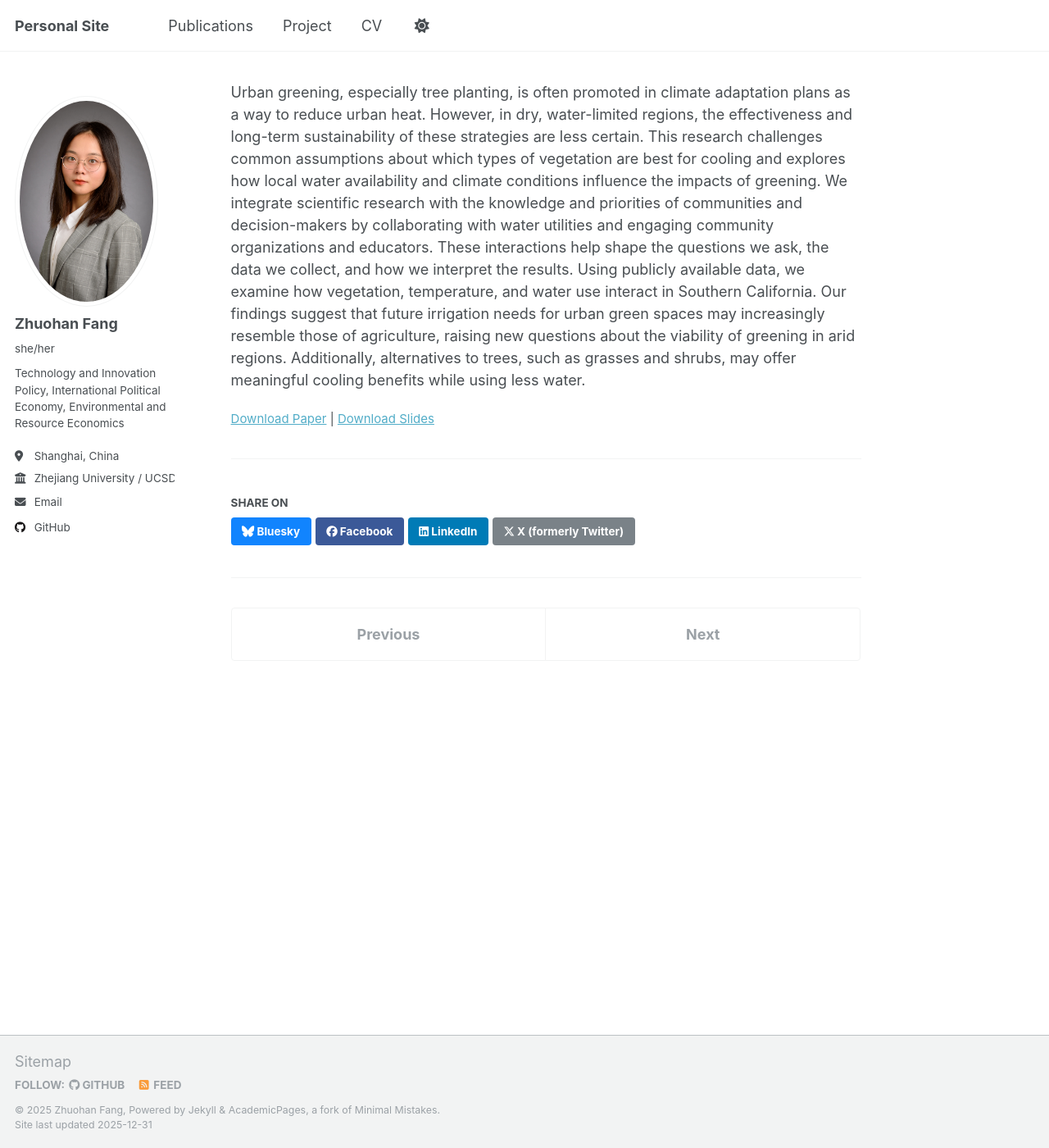
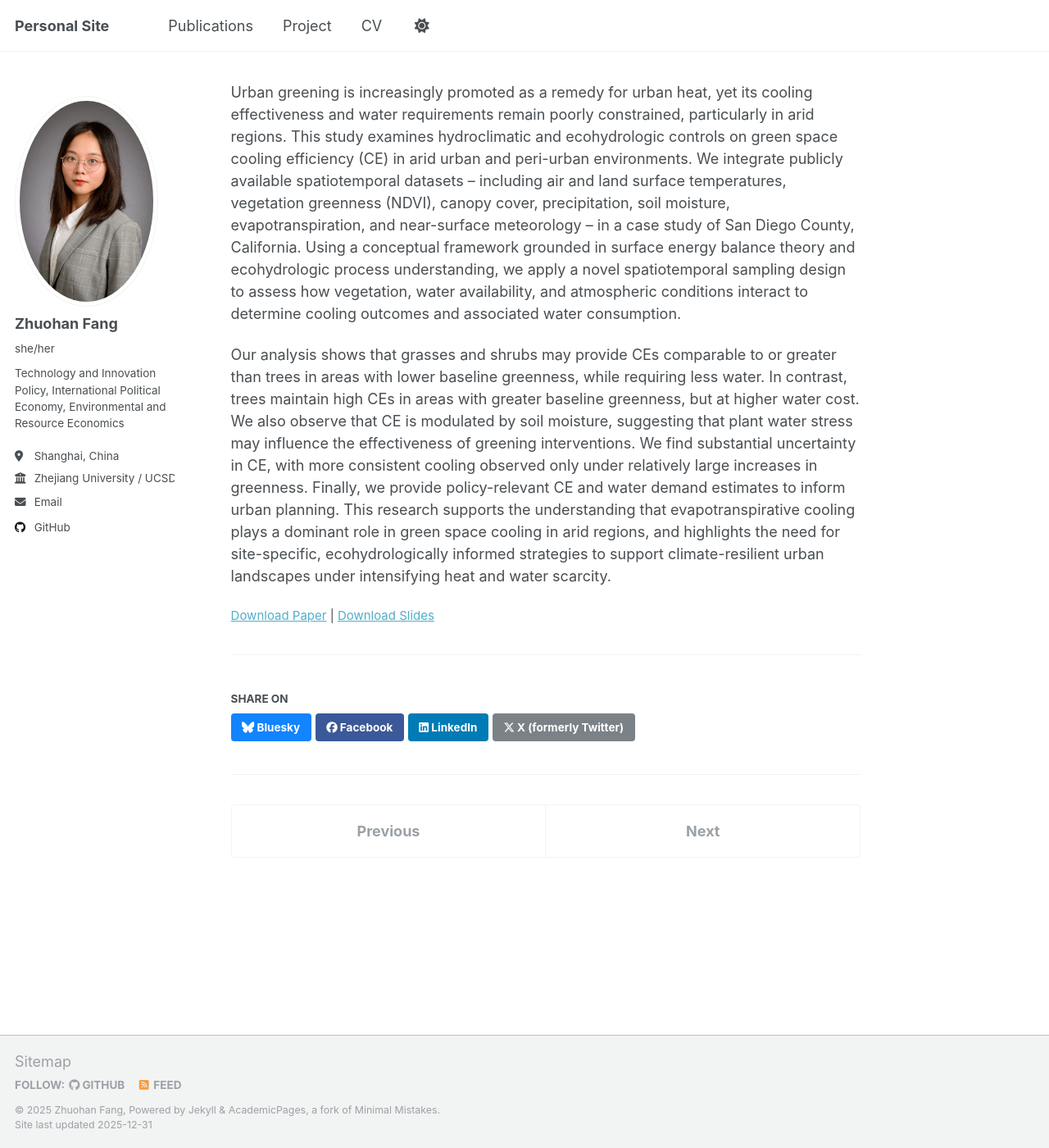
Before and after one commit to fzh200001/fzh200001.github.io, a Jekyll site: the page built from _publications/2020-10-01-paper-title-number-4.md, in a window 1280 px wide and 1400 px high. Shown: the whole window at 82% size. Built offline with Jekyll 4.4.1, drawn with Linux system fonts in a browser that asks for light colours; a script that is not in the unit is left out.

Commit message:
Update 2020-10-01-paper-title-number-4.md

```diff
--- a/_publications/2020-10-01-paper-title-number-4.md
+++ b/_publications/2020-10-01-paper-title-number-4.md
@@ -1,14 +1,16 @@
 ---
-title: "Human-Water Systems Perspective on Vegetation Cooling and Water Constraints in Arid Regions"
+title: "Ecohydrologic Controls on Vegetation Cooling in Arid Urban Environments"
 collection: publications
 category: conferences
-permalink: https://agu.confex.com/agu/agu25/meetingapp.cgi/Paper/1873792
+permalink: https://agu.confex.com/agu/agu25/meetingapp.cgi/Paper/1970945
 excerpt: 'with Morgan Levy.'
 date: 2020-10-01
 venue: 'Journal 1'
-slidesurl: 'https://agu.confex.com/agu/agu25/meetingapp.cgi/Paper/1873792'
-paperurl: 'https://agu.confex.com/agu/agu25/meetingapp.cgi/Paper/1873792'
+slidesurl: 'https://agu.confex.com/agu/agu25/meetingapp.cgi/Paper/1970945'
+paperurl: 'https://agu.confex.com/agu/agu25/meetingapp.cgi/Paper/1970945'
 citation: 'Your Name, You. (2015). &quot;Paper Title Number 3.&quot; <i>Journal 1</i>. 1(3).'
 ---
 
-Urban greening, especially tree planting, is often promoted in climate adaptation plans as a way to reduce urban heat. However, in dry, water-limited regions, the effectiveness and long-term sustainability of these strategies are less certain. This research challenges common assumptions about which types of vegetation are best for cooling and explores how local water availability and climate conditions influence the impacts of greening. We integrate scientific research with the knowledge and priorities of communities and decision-makers by collaborating with water utilities and engaging community organizations and educators. These interactions help shape the questions we ask, the data we collect, and how we interpret the results. Using publicly available data, we examine how vegetation, temperature, and water use interact in Southern California. Our findings suggest that future irrigation needs for urban green spaces may increasingly resemble those of agriculture, raising new questions about the viability of greening in arid regions. Additionally, alternatives to trees, such as grasses and shrubs, may offer meaningful cooling benefits while using less water.
+Urban greening is increasingly promoted as a remedy for urban heat, yet its cooling effectiveness and water requirements remain poorly constrained, particularly in arid regions. This study examines hydroclimatic and ecohydrologic controls on green space cooling efficiency (CE) in arid urban and peri-urban environments. We integrate publicly available spatiotemporal datasets -- including air and land surface temperatures, vegetation greenness (NDVI), canopy cover, precipitation, soil moisture, evapotranspiration, and near-surface meteorology -- in a case study of San Diego County, California. Using a conceptual framework grounded in surface energy balance theory and ecohydrologic process understanding, we apply a novel spatiotemporal sampling design to assess how vegetation, water availability, and atmospheric conditions interact to determine cooling outcomes and associated water consumption.
+
+Our analysis shows that grasses and shrubs may provide CEs comparable to or greater than trees in areas with lower baseline greenness, while requiring less water. In contrast, trees maintain high CEs in areas with greater baseline greenness, but at higher water cost. We also observe that CE is modulated by soil moisture, suggesting that plant water stress may influence the effectiveness of greening interventions. We find substantial uncertainty in CE, with more consistent cooling observed only under relatively large increases in greenness. Finally, we provide policy-relevant CE and water demand estimates to inform urban planning. This research supports the understanding that evapotranspirative cooling plays a dominant role in green space cooling in arid regions, and highlights the need for site-specific, ecohydrologically informed strategies to support climate-resilient urban landscapes under intensifying heat and water scarcity.
```
